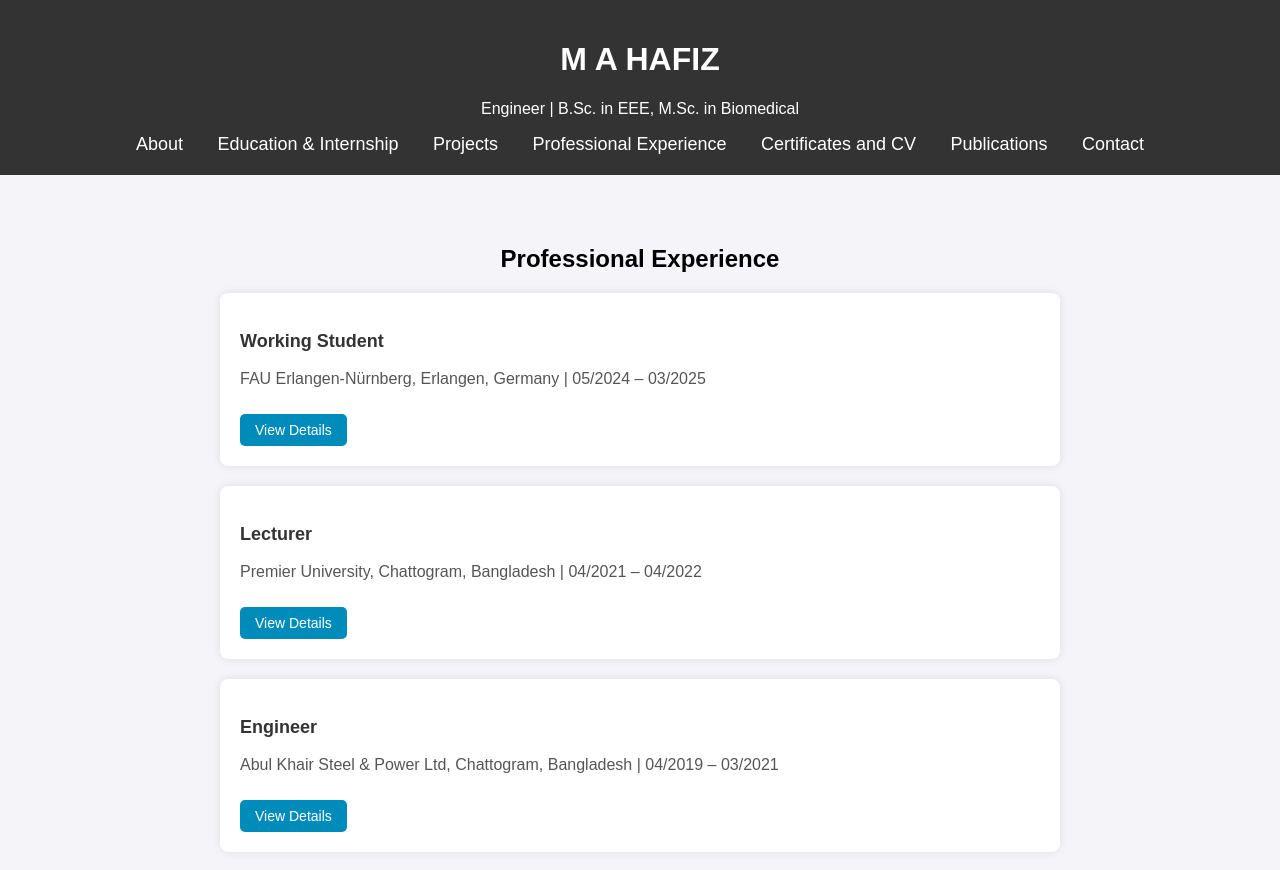
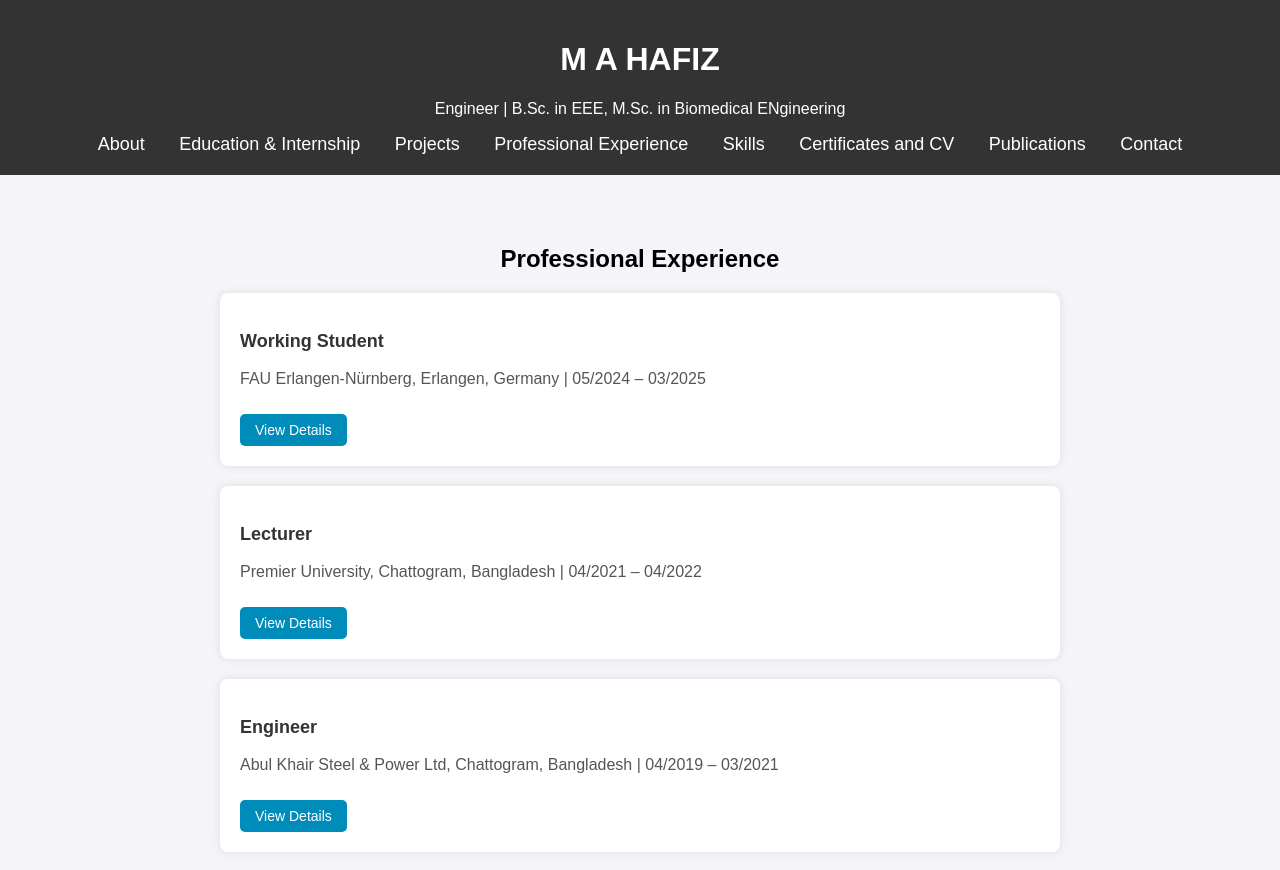
Before and after one commit to MAHAFIZS/portfolio, a plain HTML site: page professional.html in a window 1280 px wide. Drawn offline with Linux system fonts and the light colour scheme.

Commit message:
professional.html

```diff
--- a/professional.html
+++ b/professional.html
@@ -82,15 +82,16 @@
 </head>
 <body>
 
-    <header>
+     <header>
         <h1>M A HAFIZ</h1>
-        <p>Engineer | B.Sc. in EEE, M.Sc. in Biomedical</p>
+        <p>Engineer | B.Sc. in EEE, M.Sc. in Biomedical ENgineering</p>
         <nav>
             <ul>
                 <li><a href="index.html">About</a></li>
                 <li><a href="education.html">Education & Internship</a></li>
                 <li><a href="projects.html">Projects</a></li>
                 <li><a href="professional.html">Professional Experience</a></li>
+                <li><a href="skills.html">Skills</a></li>
                 <li><a href="Certificates and CV.html">Certificates and CV</a></li>
                 <li><a href="publications.html">Publications</a></li>
                 <li><a href="contact.html">Contact</a></li>
```
